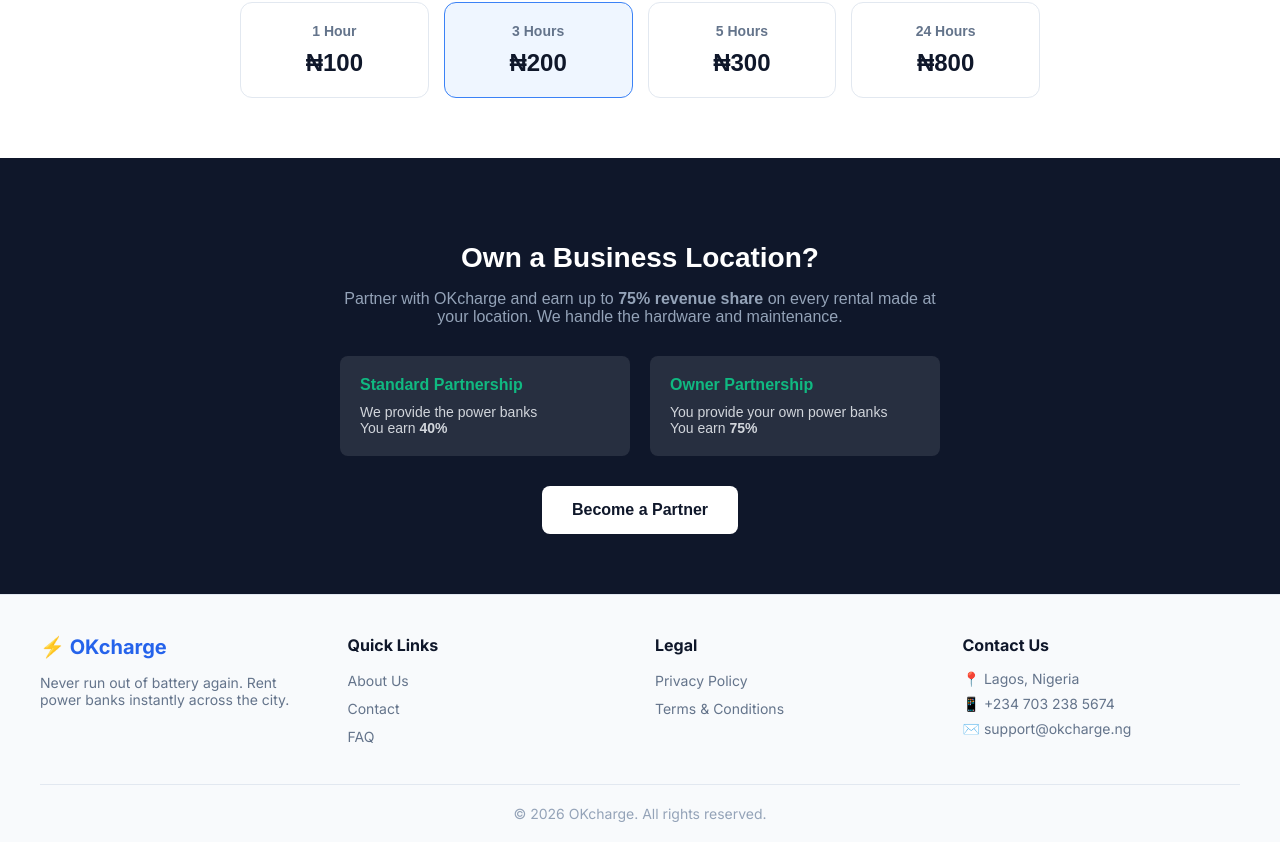
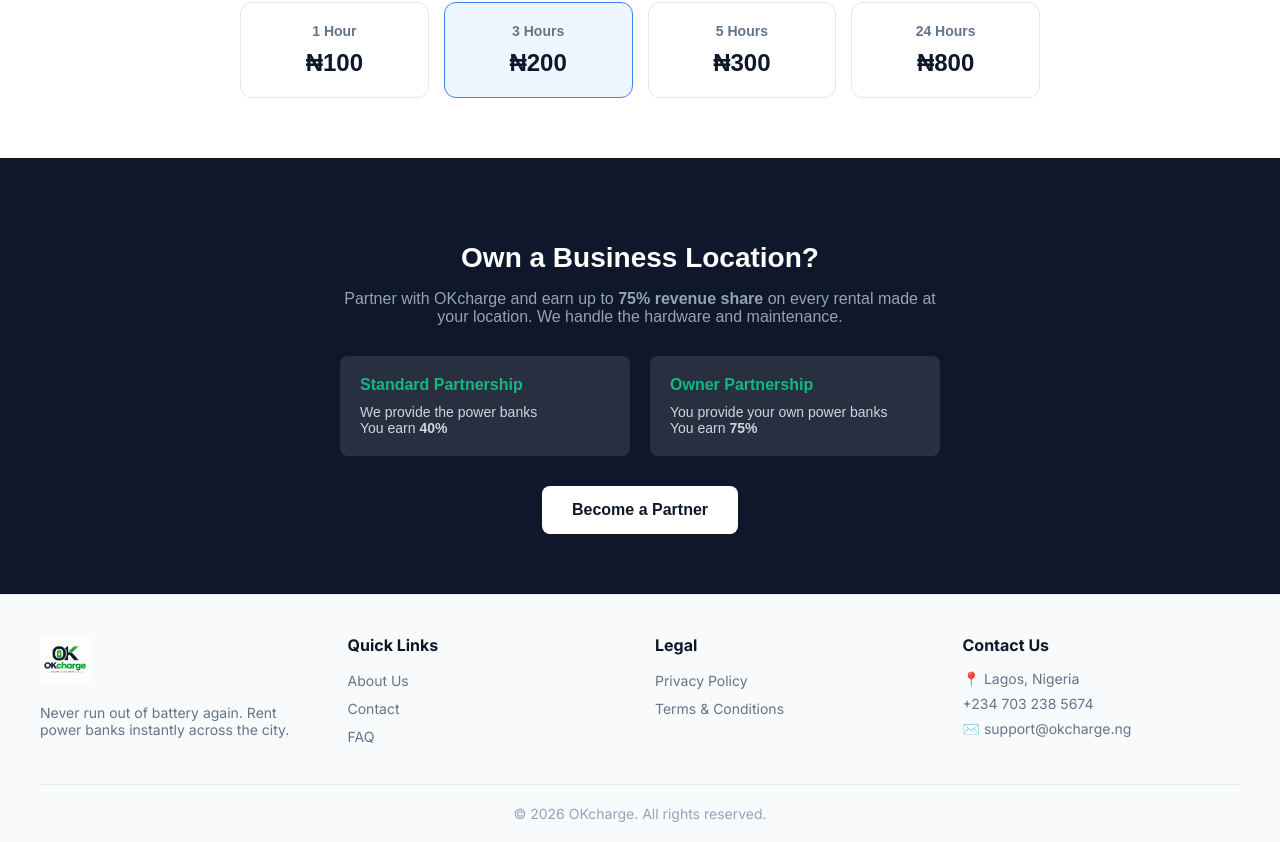
Before and after one commit to okivictor01-bit/OKcharge-, a Next.js app: page / in a window 1280 px wide. Shown: the part 1368-2210 px from the top of the page. Built offline with nearby package versions, Linux system fonts and the light colour scheme.

Commit message:
Update Footer.tsx

```diff
--- a/components/Footer.tsx
+++ b/components/Footer.tsx
@@ -17,7 +17,7 @@
         }}>
           {/* Brand */}
           <div>
-            <h3 style={{ fontSize: '20px', fontWeight: 'bold', color: '#2563eb', margin: '0 0 15px 0' }}>⚡ OKcharge</h3>
+            <img src="/logo.png" alt="OKcharge" style={{ height: '50px', width: 'auto', marginBottom: '15px' }} />
             <p style={{ fontSize: '14px', color: '#64748b', margin: 0 }}>
               Never run out of battery again. Rent power banks instantly across the city.
             </p>
@@ -46,7 +46,7 @@
           <div>
             <h4 style={{ fontSize: '16px', fontWeight: 'bold', margin: '0 0 15px 0', color: '#0f172a' }}>Contact Us</h4>
             <p style={{ fontSize: '14px', color: '#64748b', margin: '0 0 8px 0' }}>📍 Lagos, Nigeria</p>
-            <p style={{ fontSize: '14px', color: '#64748b', margin: '0 0 8px 0' }}>📱 +234 703 238 5674</p>
+            <p style={{ fontSize: '14px', color: '#64748b', margin: '0 0 8px 0' }}> +234 703 238 5674</p>
             <p style={{ fontSize: '14px', color: '#64748b', margin: 0 }}>✉️ support@okcharge.ng</p>
           </div>
         </div>
```
